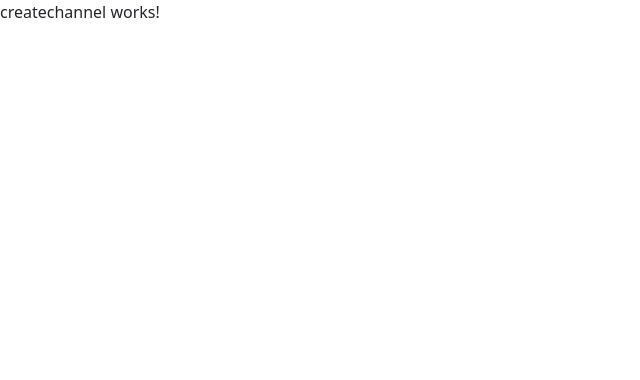
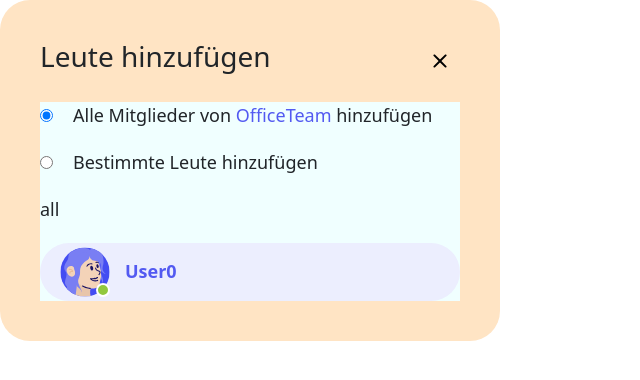
Before and after one commit to Raifiki/DABubble, an Angular app: page /createChannel in a window 1280 px wide. Shown: the top 380 px of the page, without its empty margins (0-640 px from the left). Built offline with nearby package versions, Linux system fonts and the light colour scheme.

Commit message:
component userlistitem: add component userlistitem and first version of HTML and CSS + functionality

```diff
--- a/src/app/createchannel/createchannel.component.html
+++ b/src/app/createchannel/createchannel.component.html
@@ -1 +1,61 @@
-<p>createchannel works!</p>
+<div class="create-channel-card">
+    <div class="card-header">
+        @if (formState == 'channelName') {
+            <h3>Channel erstellen</h3>
+        } @else {
+            <h3>Leute hinzufügen</h3>
+        }
+        <button class="btn-default icon-btn back-btn">
+            <div class="back-btn-icon"></div>
+        </button>
+    </div>
+    <div class="card-content">
+        @if(formState == 'channelName'){
+            <span>Channels dienen deinem Team zur Kommunikation. Am besten sollten sie themenbezogen sein  #marketing zum Beispiel.</span>
+            <form #createChannelForm="ngForm" (ngSubmit)="onSubmitName(createChannelForm)">
+                <div class="form-field-ipt-style2">
+                    <div class="header-ipt-field">
+                        <span><b>Channel-Name</b></span>
+                    </div>
+                    <div class="ipt-field-wrapper">
+                        <span>#</span>
+                        <input type="text" placeholder="z.B. Kooperationsprojekte" required name="name" #name="ngModel" [(ngModel)]="channel.name">
+                    </div>
+                    <span [hidden]="name.untouched || name.valid" class="error-msg">Bitte schreiben Sie einen Namen</span>
+                </div>
+                <div class="form-field-ipt-style2">
+                    <div class="header-ipt-field">
+                        <span><b>Beschreibung</b>(optional)</span>
+                    </div>
+                    <div class="ipt-field-wrapper">
+                        <input type="text" placeholder="Dein Text hier" name="description" #description="ngModel" [(ngModel)]="channel.description">
+                    </div>
+                </div>
+                <button class="btn-default primary-btn" [disabled]="!createChannelForm.valid">
+                    <span>Weiter</span>
+                </button>
+            </form>
+        } @else {
+            <form #createChannelForm="ngForm" (ngSubmit)="onSubmit(createChannelForm)">
+                <div class="radio-ipt-wrapper">
+                    <input type="radio" id="all"   name="addMember" value="all" checked [(ngModel)]="memberSelection">
+                    <label for="all">Alle Mitglieder von <span class="channel-name">OfficeTeam</span> hinzufügen</label><br>
+                </div>
+                <div class="radio-ipt-wrapper">
+                    <input type="radio" id="select"  name="addMember" value="select" [(ngModel)]="memberSelection">
+                    <label for="select">Bestimmte Leute hinzufügen</label><br>
+                </div>
+                <span>{{memberSelection}}</span>
+                <app-userlistitem [user]="users[0]" [checked]="true"></app-userlistitem>
+                @if (memberSelection == 'select') {
+                    <div class="form-field-ipt-style2">
+                        <div class="ipt-field-wrapper">
+                            <span>Hallo</span>
+                            <input type="text" placeholder="Namen eingeben" name="selectMember" #selectMember>
+                        </div>
+                    </div>
+                }
+            </form>
+        }
+    </div>
+</div>
--- a/src/app/createchannel/createchannel.component.scss
+++ b/src/app/createchannel/createchannel.component.scss
@@ -0,0 +1,49 @@
+@import './../shared/styles/includeStyles.scss';
+
+.create-channel-card{
+    background-color: bisque;
+    display: flex;
+    flex-direction: column;
+    align-items: center;
+    gap: 20px;
+    padding: 40px;
+    border-radius: 30px;
+    width: fit-content;
+    min-width: 500px;
+    max-width: 876px;
+    font-size: $fnt-size-XS;
+    >.card-header{
+        display: flex;
+        justify-content: space-between;
+        width: 100%;
+        >.back-btn{
+            width: 40px;
+            >.back-btn-icon{
+                mask-image: url(./../../assets/icons/close.svg);
+            }
+        }
+    }
+}
+
+.card-content{
+    display: flex;
+    flex-direction: column;
+    gap: 20px;
+    width: 100%;
+    >form{
+        display: flex;
+        flex-direction: column;
+        gap: 20px;
+        background-color: azure;
+        >.radio-ipt-wrapper{
+            display: flex;
+            gap: 20px;
+            > label .channel-name{
+                color: $prim-color-bright-hover;
+            }
+        }
+        >button{
+            align-self: flex-end;
+        }
+    }
+}
--- a/src/app/createchannel/createchannel.component.ts
+++ b/src/app/createchannel/createchannel.component.ts
@@ -1,12 +1,74 @@
 import { Component } from '@angular/core';
+import { FormsModule, NgForm } from '@angular/forms';
+
+// import customer component
+import { UserlistitemComponent } from '../shared/components/userlistitem/userlistitem.component';
+
+// import classes
+import { Channel } from '../shared/models/channel.class';
+
+// import interfaces
+import { User } from '../shared/interfaces/interfaces';
 
 @Component({
   selector: 'app-createchannel',
   standalone: true,
-  imports: [],
+  imports: [FormsModule,UserlistitemComponent],
   templateUrl: './createchannel.component.html',
   styleUrl: './createchannel.component.scss'
 })
 export class CreatechannelComponent {
+  channel: Channel = new Channel();
+
+  formState: 'channelName' | 'addMember' = 'addMember';
+  memberSelection: 'all' | 'select' = 'all';
+
+  users: User[] = [
+    {
+      name: 'User0',
+      avatarImgPath: 'assets/img/avatar/avatar0.svg',
+      email: 'user0@DABubble.com',
+      status: 'Aktiv',
+      password: ''
+    },
+    {
+      name: 'User1',
+      avatarImgPath: 'assets/img/avatar/avatar2.svg',
+      email: 'user1@DABubble.com',
+      status: 'Abwesend',
+      password: ''
+    },
+    {
+      name: 'User2',
+      avatarImgPath: 'assets/img/avatar/avatar3.svg',
+      email: 'user2@DABubble.com',
+      status: 'Aktiv',
+      password: ''
+    },
+    {
+      name: 'User3',
+      avatarImgPath: 'assets/img/avatar/avatar4.svg',
+      email: 'user3@DABubble.com',
+      status: 'Abwesend',
+      password: ''
+    },
+    {
+      name: 'User4',
+      avatarImgPath: 'assets/img/avatar/avatar5.svg',
+      email: 'user4@DABubble.com',
+      status: 'Aktiv',
+      password: ''
+    }
+  ];
+
+  onSubmitName(form:NgForm){
+    if (form.valid) {
+      this.formState = 'addMember';
+    }
+  }
+
+  onSubmit(form:NgForm){
+
+  }
 
 }
--- /dev/null
+++ b/src/app/shared/components/userlistitem/userlistitem.component.html
@@ -0,0 +1,7 @@
+<div class="user-list-item-wrapper" [class.checked]="checked">
+    <div class="img-wrapper">
+        <img src="{{ user.avatarImgPath }}" alt="avatar">
+        <div class="status-lamp" [class.active]="user.status == 'Aktiv'"></div>
+    </div>
+    <span>{{user.name}} @if (signedInUser == user) {(Du)}</span>
+</div>
--- /dev/null
+++ b/src/app/shared/components/userlistitem/userlistitem.component.scss
@@ -0,0 +1,40 @@
+@import './../../styles/includeStyles.scss';
+
+.user-list-item-wrapper{
+    cursor: pointer;
+    display: flex;
+    align-items: center;
+    gap: 15px;
+    padding: 4px 20px;
+    border-radius: 30px;
+    font-size: $fnt-size-XS;
+    > .img-wrapper{
+        position: relative;
+        > img{
+            width: 50px;
+            aspect-ratio: 1;
+        }
+        > .status-lamp{
+            position: absolute;
+            bottom: 0;
+            right: 0;
+            width: 14px;
+            aspect-ratio: 1;
+            background-color: $dark-grey;
+            border: 2px solid $white;
+            border-radius: 100%;
+        }
+        > .status-lamp.active{
+            background-color: $online-green;
+        }
+    }
+    &:hover{
+        background-color: $prim-color-light-hover;
+    }
+}
+
+.user-list-item-wrapper.checked{
+    background-color: $prim-color-light-hover;
+    color: $prim-color-bright-hover;
+    font-weight: bold;
+}
--- /dev/null
+++ b/src/app/shared/components/userlistitem/userlistitem.component.ts
@@ -0,0 +1,28 @@
+import { Component, Input, inject } from '@angular/core';
+
+// import interfaces
+import { User } from '../../interfaces/interfaces';
+
+// import services
+import { UserService } from '../../../services/user.service';
+
+@Component({
+  selector: 'app-userlistitem',
+  standalone: true,
+  imports: [],
+  templateUrl: './userlistitem.component.html',
+  styleUrl: './userlistitem.component.scss'
+})
+
+export class UserlistitemComponent {
+
+  userService = inject(UserService);
+
+  @Input({ required: true }) user!:User;
+  @Input({ required: true }) checked!:boolean;
+
+  signedInUser!:User;
+  constructor(){
+    this.userService.user$.subscribe(user => this.signedInUser = user);
+  }
+}
```
Also changed, not shown: 1 other file (tests, documents, lock files or other folders).
